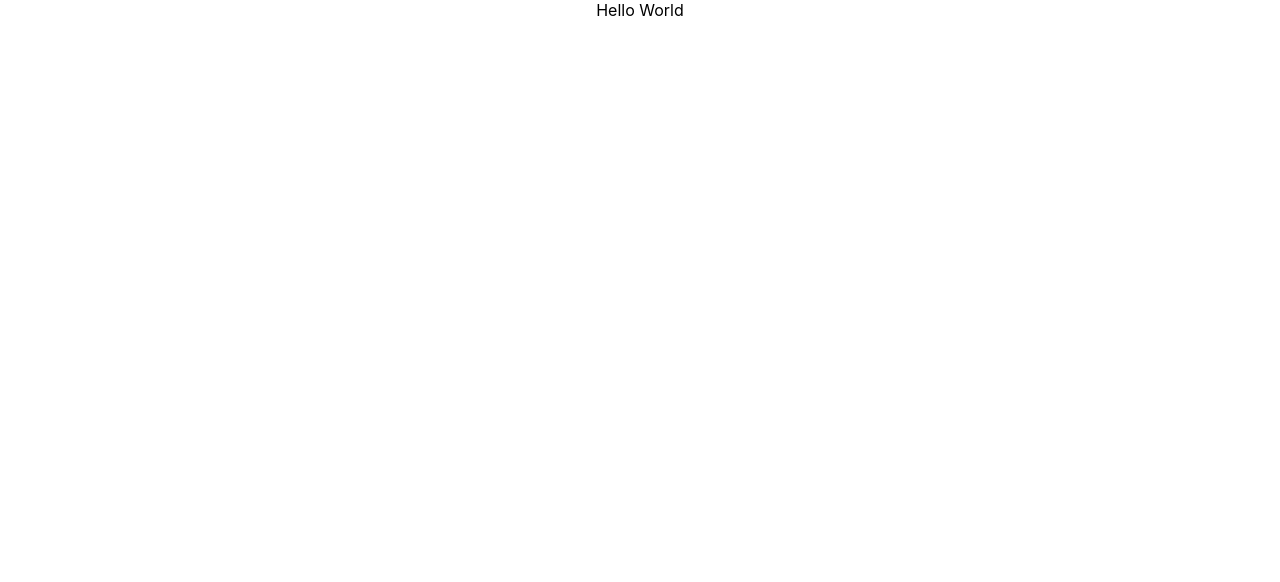
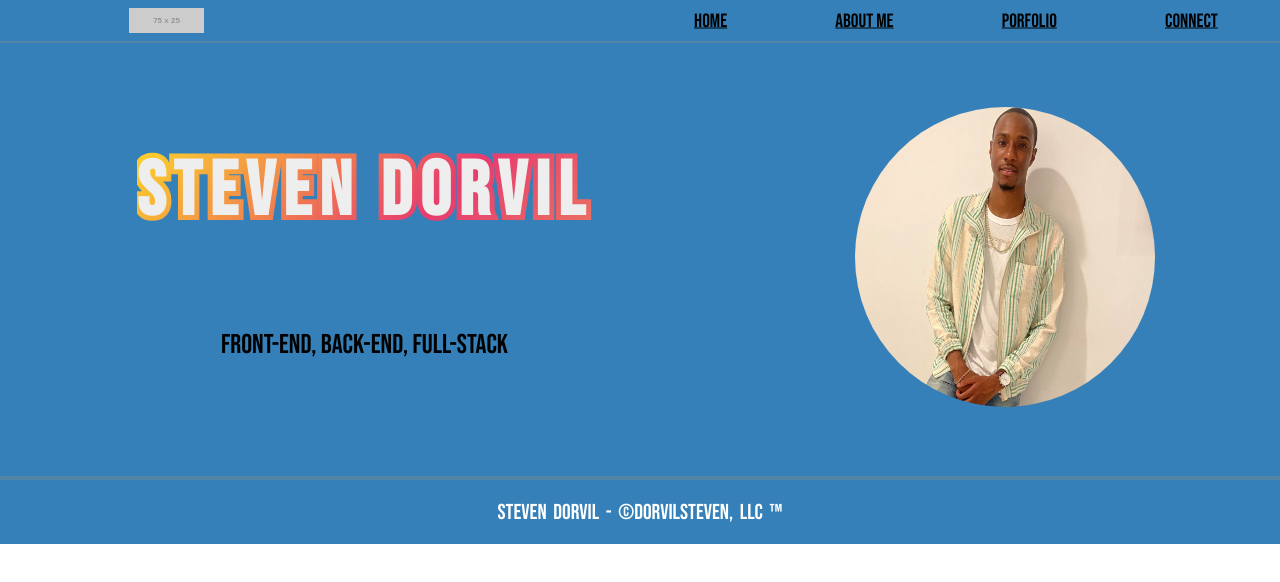
Before and after one commit to dorvilsteven/react-portfolio, a React (Create React App) app: page / in a window 1280 px wide. Shown: the top 582 px of the page. Built offline with nearby package versions, Linux system fonts and the light colour scheme.

Commit message:
created nav, hero, header, footer components

```diff
--- a/public/index.html
+++ b/public/index.html
@@ -5,11 +5,9 @@
     <link rel="icon" href="%PUBLIC_URL%/favicon.ico" />
     <meta name="viewport" content="width=device-width, initial-scale=1" />
     <meta name="theme-color" content="#000000" />
-    <meta
-      name="description"
-      content="Full Stack Web Application Developer"
-    />
+    <meta name="description" content="Full Stack Web Application Developer" />
     <link rel="apple-touch-icon" href="%PUBLIC_URL%/logo192.png" />
+
     <!--
       manifest.json provides metadata used when your web app is installed on a
       user's mobile device or desktop. See https://developers.google.com/web/fundamentals/web-app-manifest/
@@ -24,6 +22,7 @@
       work correctly both with client-side routing and a non-root public URL.
       Learn how to configure a non-root public URL by running `npm run build`.
     -->
+    <script src="https://kit.fontawesome.com/cd527d8368.js" crossorigin="anonymous"></script>
     <title>STEVEN DORVIL | Full Stack Developer</title>
   </head>
   <body>
--- a/src/App.css
+++ b/src/App.css
@@ -1,3 +1,33 @@
-.App {
-  text-align: center;
+@import url("https://fonts.googleapis.com/css2?family=Bebas+Neue&display=swap");
+/* root and global styling  */
+:root {
+  /* main colors for site */
+  --color-green: #687864;
+  --color-blue: #3680b9;
+  --color-dark-blue: #5085a5;
+  --color-light-blue: #8fc1e3;
+  --color-white-blue: #eaf1f9;
+  /* sub colors */
+  --color-black: #111;
+  --color-white: #fff;
+  /* gradient colors */
+  --colorful-background: linear-gradient(
+    -45deg,
+    #eeaa52,
+    #e73c6f,
+    #fcd628,
+    #f33e7d
+  );
+  --simple-background: linear-gradient(
+    var(--color-blue),
+    var(--color-white-blue)
+  );
+  --simple-background-reversed: linear-gradient(
+    var(--color-white-blue),
+    var(--color-blue)
+  );
+  --simple-background-mid: linear-gradient(
+    var(--color-white-blue),
+    var(--color-light-blue)
+  );
 }
--- a/src/App.js
+++ b/src/App.js
@@ -1,11 +1,12 @@
 import './App.css';
+import Header from './components/Header/Header';
+import Footer from './components/Footer/Footer';
 
 function App() {
   return (
     <div className="App">
-      <header className="App-header">
-        Hello World
-      </header>
+      <Header />
+      <Footer />
     </div>
   );
 }
--- /dev/null
+++ b/src/components/Footer/Footer.js
@@ -0,0 +1,14 @@
+import './footer.css'
+function Footer() {
+  return (
+    <footer>
+        <div className="copyright">
+            <p>
+                Steven Dorvil - <span>&#169;</span>Dorvilsteven, LLC <span>&#8482;</span>
+            </p>
+        </div>
+    </footer>
+  );
+}
+
+export default Footer;
--- /dev/null
+++ b/src/components/Footer/footer.css
@@ -0,0 +1,14 @@
+footer {
+  height: 8vh;
+  display: flex;
+  align-items: center;
+  word-spacing: 0.2em;
+  background-color: var(--color-blue);
+}
+footer .copyright {
+  width: 100%;
+  display: flex;
+  justify-content: center;
+  color: var(--color-white);
+  font-size: 1.35em;
+}
--- /dev/null
+++ b/src/components/Header/Header.js
@@ -0,0 +1,14 @@
+import './header.css';
+import Nav from '../Nav/Nav';
+import Hero from '../Hero/Hero';
+
+function Header() {
+  return (
+    <header>
+        <Nav />
+        <Hero />
+    </header>
+  );
+}
+
+export default Header;
--- /dev/null
+++ b/src/components/Header/header.css
@@ -0,0 +1,4 @@
+header {
+  background-color: var(--color-blue);
+  border-bottom: 0.25em solid var(--color-dark-blue);
+}
--- /dev/null
+++ b/src/components/Hero/Hero.js
@@ -0,0 +1,18 @@
+import './hero.css';
+import headerProfile from '../pictures/profile-small.jpg';
+
+function Hero() {
+    return (
+        <section className="hero">
+            <div className="title">
+                <h1 className="header-hero-title">Steven Dorvil</h1>
+                <p>Front-End, Back-End, Full-Stack</p>
+            </div>
+            <div className="header-image">
+                <img src={headerProfile} alt="header profile" />
+            </div>
+        </section>
+    );
+}
+
+export default Hero;
--- /dev/null
+++ b/src/components/Hero/hero.css
@@ -0,0 +1,77 @@
+.hero {
+  display: flex;
+  flex-direction: column;
+  align-items: center;
+  padding-bottom: 3em;
+}
+.hero .title {
+  font-size: 1.7rem;
+  color: rgba(1, 1, 1, 1);
+  height: 100%;
+  margin: 1em;
+  display: flex;
+  flex-direction: column;
+  text-align: center;
+}
+.header-hero-title {
+  font-size: 2.1em;
+  color: #eee;
+  background: var(--colorful-background);
+  background-size: 200% 200%;
+  -webkit-background-clip: text;
+  -webkit-text-stroke: 0.13em transparent;
+  animation: gradient 5s ease infinite;
+  letter-spacing: 0.11em;
+}
+@keyframes gradient {
+  0%,
+  100% {
+    background-position: 50% 100%;
+  }
+  50% {
+    background-position: 100% 50%;
+  }
+}
+.hero .title .header-hero-title,
+.hero .title p {
+  width: 100%;
+}
+.hero .header-image {
+  margin: 1em;
+}
+.hero .header-image img {
+  border-radius: 50%;
+  height: 350px;
+  width: 350px;
+}
+
+/* media queries  */
+@media screen and (min-width: 768px) {
+  .hero {
+    flex-direction: row;
+    justify-content: space-around;
+  }
+  .hero {
+    text-align: center;
+  }
+  .hero .title .header-hero-title,
+  .hero .title p {
+    width: 100%;
+  }
+  .header-hero-title {
+    font-size: 1.8em;
+  }
+  .hero .header-image {
+    margin-top: 5%;
+  }
+  .hero .header-image img {
+    height: 300px;
+    width: 300px;
+  }
+}
+
+@media screen and (min-width: 980px) {
+  .header-hero-title {
+    font-size: 2.8em;
+  }
+}
--- /dev/null
+++ b/src/components/Nav/Nav.js
@@ -0,0 +1,29 @@
+import './nav.css';
+
+function Nav() {
+    return (
+        <nav>
+            <div className="nav-left">
+                <img src="https://via.placeholder.com/75x25" alt="logo" />
+            </div>
+            <div className="nav-right">
+                <button id="menu-bars">
+                    <i className="fas fa-bars"></i>
+                </button>
+                <ul id="nav-menu">
+                    <li className="exit-button">
+                        <button id="exit">
+                        <i className="fas fa-times"></i>
+                        </button>
+                    </li>
+                    <li><a href="/">Home</a></li>
+                    <li><a href="/">About Me</a></li>
+                    <li><a href="/">Porfolio</a></li>
+                    <li><a href="/">Connect</a></li>
+                </ul>
+            </div>
+        </nav>
+    );
+}
+
+export default Nav;
--- /dev/null
+++ b/src/components/Nav/nav.css
@@ -0,0 +1,116 @@
+nav {
+  display: flex;
+  flex-wrap: wrap;
+  justify-content: space-between;
+  padding: 0.5em;
+  border-bottom: 2px solid var(--color-dark-blue);
+}
+.nav-left {
+  width: 25%;
+  display: flex;
+  justify-content: center;
+}
+.nav-left img {
+  height: 100%;
+}
+.nav-right {
+  width: 25%;
+}
+#menu-bars {
+  width: 100%;
+  height: 100%;
+  background-color: inherit;
+  border: none;
+}
+#menu-bars i {
+  font-size: 2em;
+}
+#nav-menu {
+  height: 100vh;
+  width: 100%;
+  position: fixed;
+  top: 50%;
+  left: 50%;
+  transform: translate(-50%, -50%);
+  background-color: rgba(0, 0, 0, 0.8);
+  display: flex;
+  flex-direction: column;
+  flex-wrap: no-wrap;
+  display: none;
+  margin: 0;
+  padding: 0;
+}
+#nav-menu li {
+  list-style: none;
+  margin: auto;
+}
+#nav-menu li a {
+  color: var(--color-white);
+  font-size: 3rem;
+}
+.exit-button {
+  position: fixed;
+  right: 5%;
+  top: 2%;
+  width: 15%;
+  height: 5%;
+  display: flex;
+  justify-content: center;
+}
+.exit-button button {
+  width: 100%;
+  background-color: inherit;
+  border: none;
+}
+.exit-button button i {
+  width: 100%;
+  height: 100%;
+  font-size: 3em;
+  color: white;
+}
+
+/* media queries  */
+@media screen and (min-width: 768px) {
+  /* global styles */
+  ::-webkit-scrollbar {
+    display: block;
+    width: 20px;
+  }
+  ::-webkit-scrollbar-track {
+    background: var(--color-blue);
+  }
+  ::-webkit-scrollbar-thumb {
+    background: var(--color-light-blue);
+  }
+  ::-webkit-scrollbar-thumb:hover {
+    background: var(--color-white-blue);
+  }
+  /* nav header  */
+  nav {
+    position: sticky;
+    top: 0;
+    background: var(--color-blue);
+  }
+  .nav-right {
+    width: 50%;
+  }
+  #menu-bars {
+    display: none;
+  }
+  #nav-menu {
+    display: flex;
+    flex-direction: row;
+    position: relative;
+    margin: 0;
+    padding: 0;
+    background-color: inherit;
+    height: 100%;
+  }
+  #nav-menu li a {
+    color: inherit;
+    font-size: 1.2em;
+  }
+  .exit-button {
+    display: none;
+  }
+}
--- a/src/index.css
+++ b/src/index.css
@@ -1,10 +1,12 @@
+::-webkit-scrollbar {
+  display: none;
+}
+html {
+  scroll-behavior: smooth;
+}
 body {
   margin: 0;
   padding: 0;
   box-sizing: border-box;
-  font-family: -apple-system, BlinkMacSystemFont, "Segoe UI", "Roboto", "Oxygen",
-    "Ubuntu", "Cantarell", "Fira Sans", "Droid Sans", "Helvetica Neue",
-    sans-serif;
-  -webkit-font-smoothing: antialiased;
-  -moz-osx-font-smoothing: grayscale;
+  font-family: "Bebas Neue", cursive;
 }
```
Also changed, not shown: src/components/pictures/profile-small.jpg (added).
